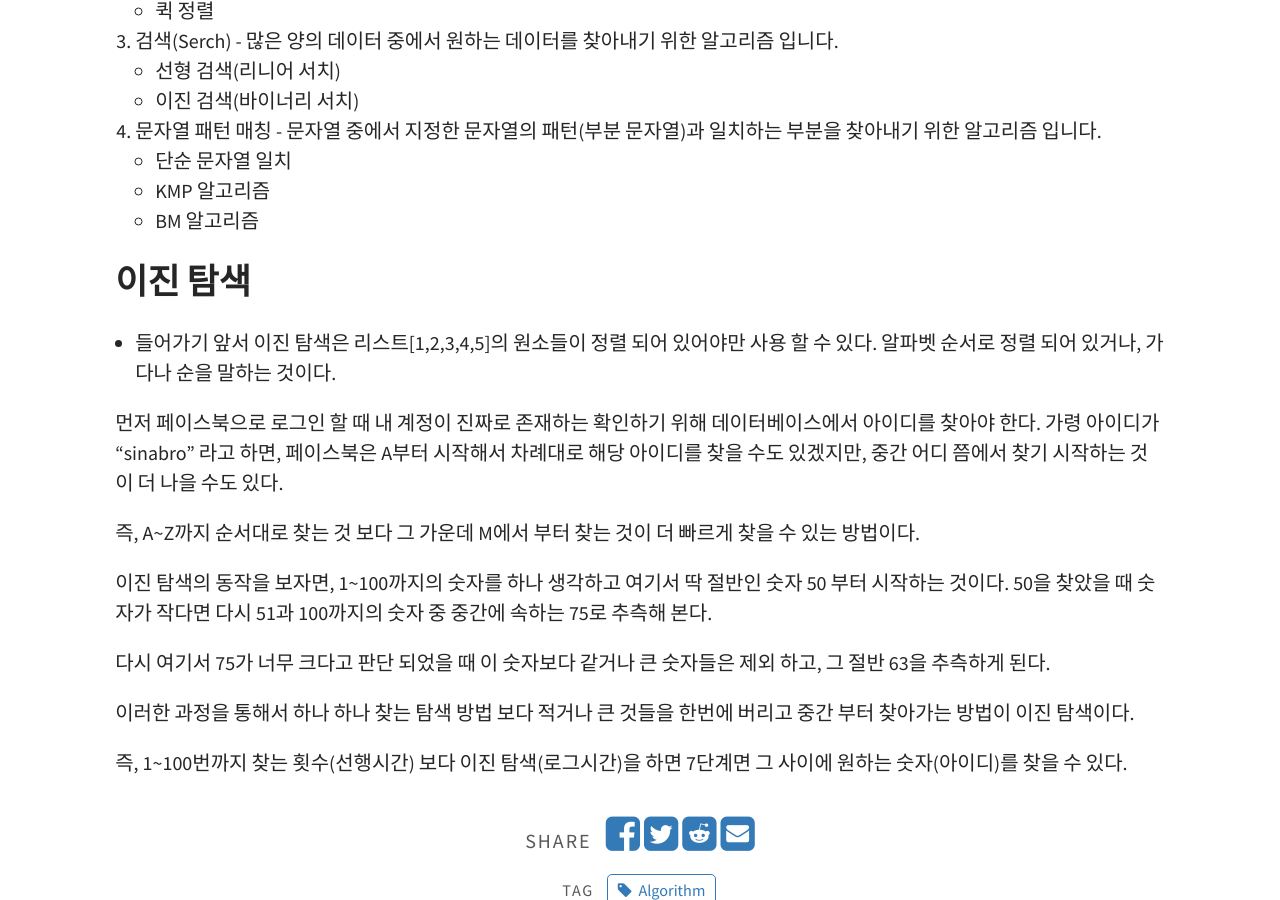
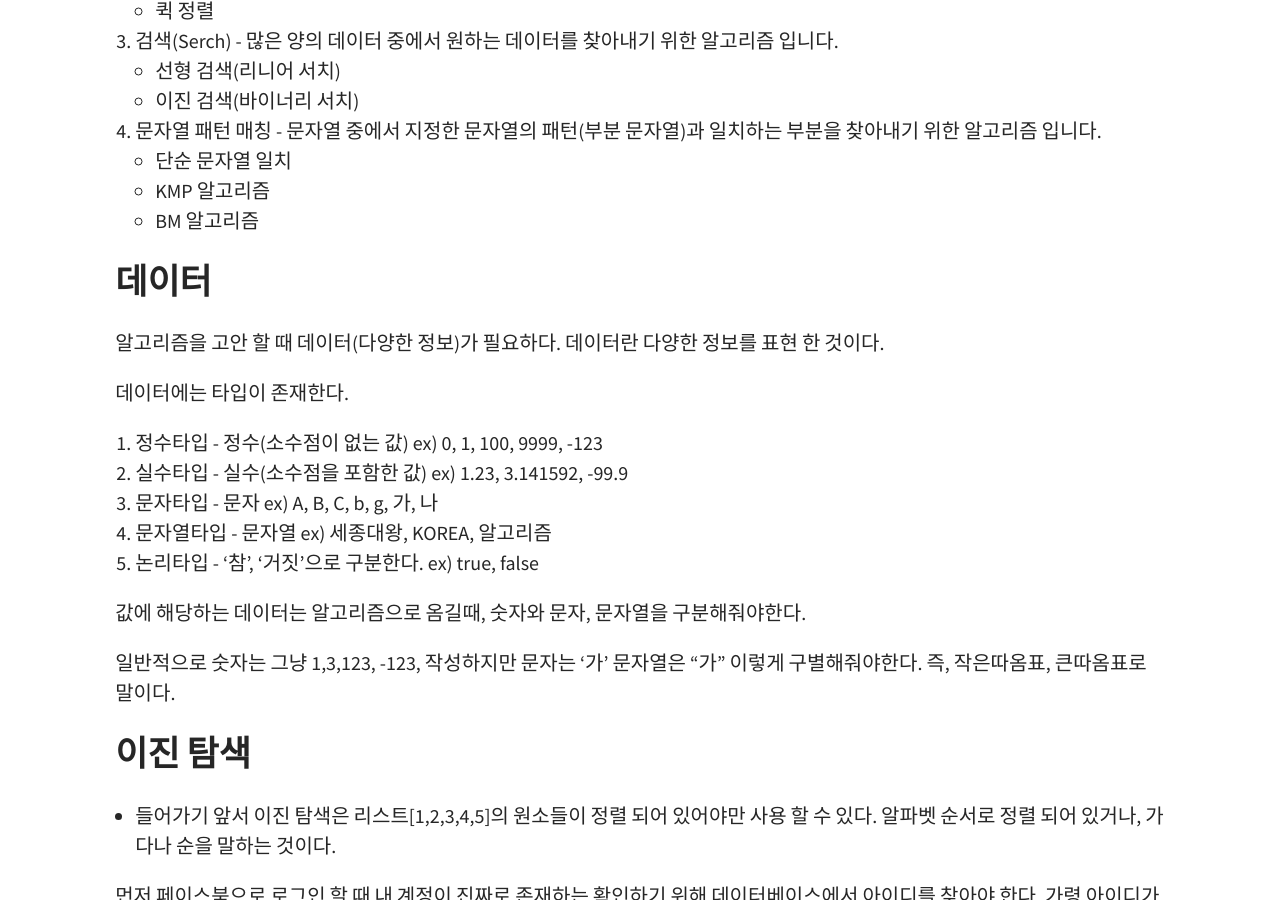
Before and after one commit to starsol89/starsol89.github.io, a Jekyll site: the page built from _posts/2020-02-07-Algorithm.md, in a window 1280 px wide and 900 px high, scrolled down 1106 px. Built offline with Jekyll 4.4.1, drawn with Linux system fonts in a browser that asks for light colours.

Commit message:
데이터에 대해서

```diff
--- a/_posts/2020-02-07-Algorithm.md
+++ b/_posts/2020-02-07-Algorithm.md
@@ -46,6 +46,22 @@ ex) 현실 세계의 다양한 과제의 해결에 있어서도 알고리즘의
    - KMP 알고리즘
    - BM 알고리즘
 
+## 데이터
+
+알고리즘을 고안 할 때 데이터(다양한 정보)가 필요하다. 데이터란 다양한 정보를 표현 한 것이다.
+
+데이터에는 타입이 존재한다.
+
+1. 정수타입 - 정수(소수점이 없는 값) ex) 0, 1, 100, 9999, -123
+2. 실수타입 - 실수(소수점을 포함한 값) ex) 1.23, 3.141592, -99.9
+3. 문자타입 - 문자 ex) A, B, C, b, g, 가, 나
+4. 문자열타입 - 문자열 ex) 세종대왕, KOREA, 알고리즘
+5. 논리타입 - '참', '거짓'으로 구분한다. ex) true, false
+
+값에 해당하는 데이터는 알고리즘으로 옴길때, 숫자와 문자, 문자열을 구분해줘야한다.
+
+일반적으로 숫자는 그냥 1,3,123, -123, 작성하지만 문자는 '가' 문자열은 "가" 이렇게 구별해줘야한다. 즉, 작은따옴표, 큰따옴표로 말이다.
+
 ## 이진 탐색
 
 - 들어가기 앞서 이진 탐색은 리스트[1,2,3,4,5]의 원소들이 정렬 되어 있어야만 사용 할 수 있다. 알파벳 순서로 정렬 되어 있거나, 가다나 순을 말하는 것이다.
```
